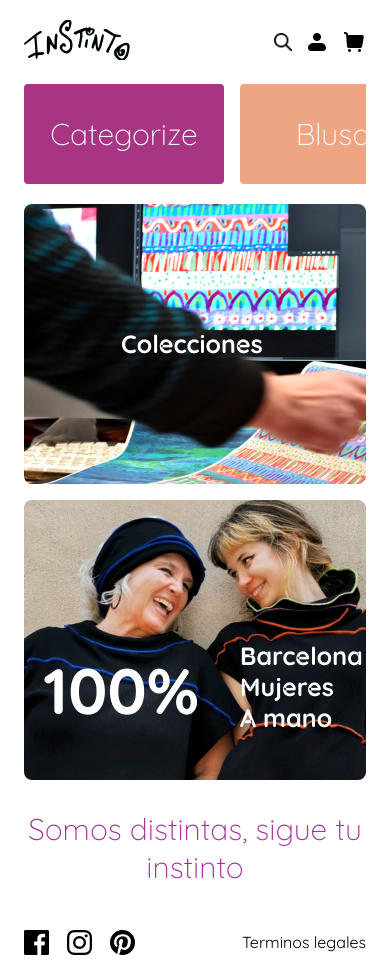
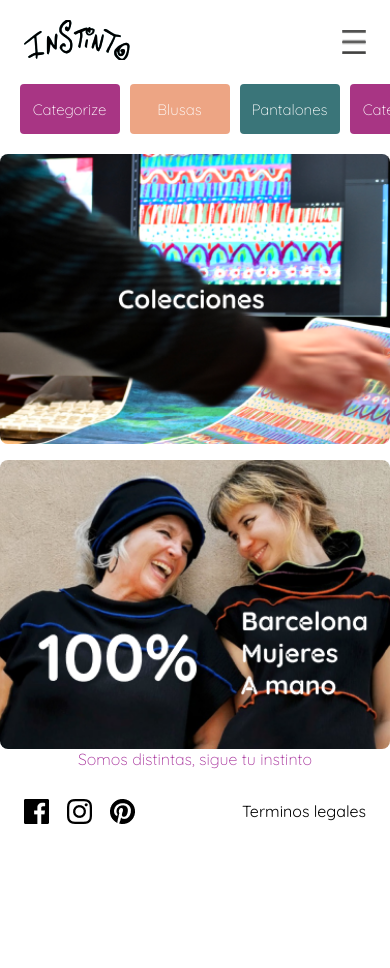
Before and after one commit to Instinto-project/Instinto-project, a React (Vite) app: page / in a window 390 px wide. After the commit the page ends 844 px from the top, so only its background shows below. Built offline with nearby package versions, Linux system fonts and the light colour scheme; a web font is replaced by a local one.

Commit message:
finishing css

```diff
--- a/src/App.css
+++ b/src/App.css
@@ -1,5 +1,3 @@
-
-
 body{
   margin: 0;
   margin-left:24px;
@@ -7,3 +5,17 @@ body{
   padding: 0;
   box-sizing: border-box;
 }
+
+
+@media only screen and (max-width: 400px) {
+
+
+  body{
+    margin: 0;
+    margin-left:0px;
+    margin-right:0px;
+    padding: 0;
+    box-sizing: border-box;
+  }
+
+  }
--- a/src/components/Categories.jsx
+++ b/src/components/Categories.jsx
@@ -2,7 +2,7 @@ import './categories.css'
 import {Link} from 'react-router-dom'
 
 const Categories = () =>{
-    const categories = ["Categorize", "Blusas", "Pantalones", "Categorize", "Chaquetas", "Medias", "Guantes", "Básicos"];
+    const categories = ["Categorize", "Blusas", "Pantalones", "Categorize", "Chaquetas", "Medias", "Guantes", "Básicos", "Medias", "Guantes", "Básicos"];
     const colors=["purple", "orange", "green"]
     return(
         <>
--- a/src/components/MainPicture.jsx
+++ b/src/components/MainPicture.jsx
@@ -5,10 +5,11 @@ const MainPicture = () =>{
     return(
         <div className='mainpicture-container' >
         {/* <h1>Main picture</h1> */}
-        <img className='mainpicture-desktopimage' src="src/assets/mainpage/1679_828(2).png" alt="coleecion-pic-Homepage-Desktop" />
-        <img className='mainpicture-mobile2' src="src/assets/mainpage/430_280-collectionsmobile.png" alt="women-img-100-mujeres-MOBIL.png" />
-        <img className='mainpicture-mobile1' src="src/assets/mainpage/430_280(2).png" alt="img-Colecciones-MOBI" />
-
+            {/* <img className='mainpicture-desktopimage' src="src/assets/mainpage/1679_828(2).png" alt="coleecion-pic-Homepage-Desktop" /> */}
+            <img className='mainpicture-desktop2' src="src/assets/mainpage/430_280-collectionsmobile.png" alt="women-img-100-mujeres-MOBIL.png" />
+            <img className='mainpicture-desktop1' src="src/assets/mainpage/big-image-one.png" alt="img-Colecciones-MOBI" />
+            <img className='mainpicture-mobile2' src="src/assets/mainpage/430_280-collectionsmobile.png" alt="women-img-100-mujeres-MOBIL.png" />
+            <img className='mainpicture-mobile1' src="src/assets/mainpage/430_280(2).png" alt="img-Colecciones-MOBI" />
         </div>
     );
 }
--- a/src/components/NavBar.css
+++ b/src/components/NavBar.css
@@ -25,3 +25,27 @@
     font-size: 25px;
     font-weight: 700;
 }
+.icon-menu{
+    display: none;
+}
+
+@media only screen and (max-width: 400px) {
+
+#nav-bar{
+    margin-left: 24px;
+    margin-right: 24px;
+}
+
+.icon-cart{
+    display: none;
+}
+.icon{
+    display: none;
+}
+
+.icon-menu {
+    display: flex;
+    width: 24px;
+    height: 24px;
+}
+}
--- a/src/components/NavBar.jsx
+++ b/src/components/NavBar.jsx
@@ -10,6 +10,7 @@ function NavBar() {
                 <img src="src/assets/navbar/Search.png" className='icon' alt="logo search" />
                 <img src="src/assets/navbar/Profile.png" className='icon' alt="logo profile" />
                 <img src="src/assets/navbar/ShoppingCart.png" className='icon-cart' alt="logo cart" />
+                <img src="src/assets/navbar/hamburguerMenuMOBIL.png" className='icon-menu' alt="logo burger-menu" />
             </div>
         </nav>
     )
--- a/src/components/categories.css
+++ b/src/components/categories.css
@@ -2,7 +2,7 @@
     /* display: flex; */
     display: flex;
     width: 100%;
-
+    /* margin-left: 20%; */
 
     justify-content: space-between;
     align-items: center;
@@ -41,8 +41,20 @@
 @media only screen and (max-width: 400px) {
 
     .category-btn{
-        min-width:200px;
-        height: 100px;
+        min-width:100px;
+        height: 50px;
+    }
+
+    .category-text{
+        font-family: 'Quicksand', sans-serif;
+        font-weight: 300;
+        font-size:15px;
+
+    }
+    .categories-container{
+        gap:10px;
+        width: 95%;
+        margin-left: 5%;
 
     }
 }
--- a/src/components/footer.css
+++ b/src/components/footer.css
@@ -26,3 +26,17 @@
 .footer-purple-text{
     color:#A62F9A;
 }
+
+
+@media only screen and (max-width: 400px) {
+
+.footer-flex{
+    margin-left: 24px;
+    margin-right: 24px;
+}
+.footer-text-center{
+
+    font-size:16px;
+
+}
+}
--- a/src/components/mainPicture.css
+++ b/src/components/mainPicture.css
@@ -1,15 +1,14 @@
 .mainpicture-container {
+    display: flex;
+    justify-content: space-between;
     width: 100%;
-    /* height: calc(100vh - 447px); */
     height: calc(100vh - 408px);
-    /* height: 100vh; */
     flex-shrink: 0;
     border-radius: 8px;
-    /* position: relative; */
     text-align: center;
     color: white;
-    /* display: flex;
-    flex-direction: column; */
+    gap: 16px;
+
 }
 
 
@@ -21,7 +20,14 @@
     /* height: 50px; */
 
 }
-
+.mainpicture-desktop1{
+    width:50%;
+    object-fit: cover;
+}
+.mainpicture-desktop2{
+    width:50%;
+    object-fit: cover;
+}
 
 .mainpicture-mobile1 {
     display: none;
@@ -35,7 +41,8 @@
 
 @media only screen and (max-width: 400px) {
     .mainpicture-container {
-        height: auto;
+        /* height: auto; */
+        height: calc(100vh - 265px);
         width: 100%;
         display: flex;
         flex-direction: column;
@@ -47,9 +54,10 @@
     }
 
     .mainpicture-mobile1 {
-        display: block;
+        display:flex;
         width: 100%;
-        height: 280px;
+        height: 50%;
+        /* height: 280px; */
         flex-shrink: 0;
         border-radius: 8px;
         /* margin-bottom: 16px; */
@@ -57,11 +65,20 @@
     }
 
     .mainpicture-mobile2 {
-        display: block;
+        display: flex;
         width: 100%;
-        height: 280px;
+        /* height: 280px; */
+        height: 50%;
         flex-shrink: 0;
         border-radius: 8px;
         object-fit: cover;
     }
+
+    .mainpicture-desktop1{
+        display:none;
+    }
+    .mainpicture-desktop2{
+        display:none;
+    }
+
 }
--- a/src/components/productPage.css
+++ b/src/components/productPage.css
@@ -11,11 +11,15 @@
 }
 
 .product-pic {
+    width:50%;
+    height: 90%;
     border-radius: 8px;
+    object-fit: cover;
 }
 
 .main-container {
-    width: 100%;
+    width: 100vw;
+
     display: flex;
     align-items: center;
     justify-content: center;
@@ -23,6 +27,8 @@
 }
 
 .product-container {
+    width:50%;
+    height: calc(100vh - 256px);
     display: flex;
     align-items: center;
     justify-content: center;
@@ -34,7 +40,7 @@
     display: flex;
     align-items: flex-start;
     flex-direction: column;
-    width: 663px;
+    width: 50%;
 }
 
 .details-container {
@@ -118,3 +124,19 @@
     height: 143px;
     border-radius: 8px;
 }
+
+
+
+
+@media only screen and (max-width: 400px) {
+
+    .product-container {
+
+
+        flex-direction: column;
+        align-items: center;
+        justify-content: center;
+
+    }
+
+}
```
Also changed, not shown: src/assets/mainpage/big-image-one.png (added), src/assets/mainpage/big-image-two.png (added).
